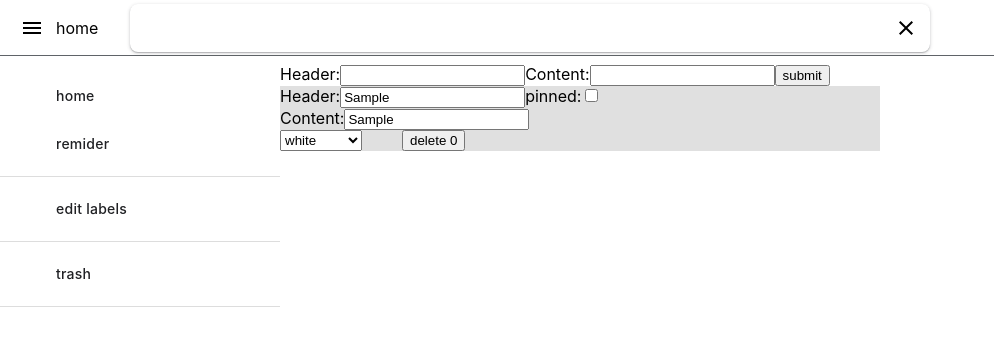
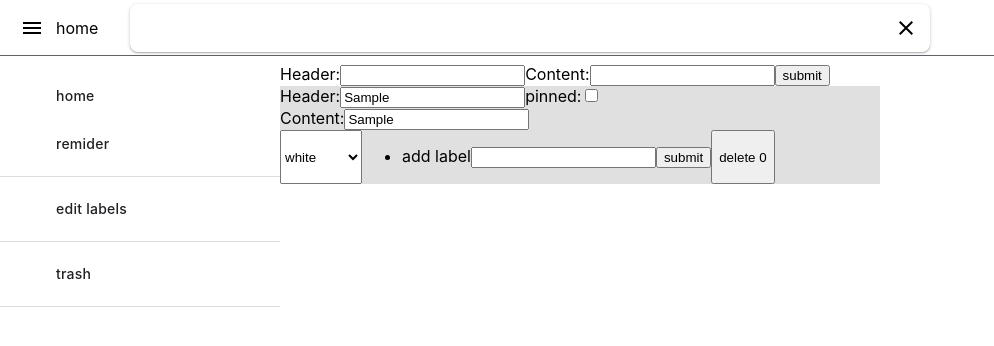
Before and after one commit to SimoTw/keep_front, a React (Create React App) app: page /home in a window 1280 px wide. Both pictures are taken after typing "Sample", "Sample" into the empty fields and a click on the input "submit". Shown: the top 346 px of the page, without its empty margins (0-994 px from the left). Built offline with nearby package versions, Linux system fonts and the light colour scheme.

Commit message:
card tag form

```diff
--- a/src/components/Card.js
+++ b/src/components/Card.js
@@ -1,4 +1,4 @@
-import React, { useMemo, useReducer } from "react";
+import React, { useMemo, useReducer, useState, useEffect } from "react";
 import cx from "classnames";
 import styles from "./Card.module.css";
 import makeColorClassNames from "helpers/makeMapPropToColors";
@@ -11,7 +11,8 @@ export default function Card({
   backgroundColor,
   cardHandlers,
   pinned,
-  labels
+  labels,
+  labelHandlers
 }) {
   const makeOnChange = field => e => {
     cardHandlers.onChange({
@@ -62,7 +63,7 @@ export default function Card({
             </option>
           ))}
         </select>
-        <LabelForm labels={labels} />
+        <LabelForm labels={labels} labelHandlers={labelHandlers} />
         <button onClick={() => cardHandlers.onDeleteClick({ id })}>
           delete {id}
         </button>
@@ -71,13 +72,17 @@ export default function Card({
   );
 }
 
-function reducer(state, action) {
+function cardLabelReducer(state, action) {
   switch (action.type) {
     case "click": {
       const { id } = action;
       return state.map(label =>
         label.id === id ? { ...label, checked: !label.checked } : label
       );
+    }
+    case "reset": {
+      const { labels } = action;
+      return makeInitState(labels);
     }
     default:
       throw new Error(`Unhandled type ${action.type}`);
@@ -91,8 +96,12 @@ function makeInitState(labels, checked = []) {
   }));
 }
 
-function LabelForm({ labels }) {
-  const [state, dispatch] = useReducer(reducer, makeInitState(labels));
+function LabelForm({ labels, labelHandlers }) {
+  const [state, dispatch] = useReducer(cardLabelReducer, makeInitState(labels));
+  const [inp, setInp] = useState("");
+  useEffect(() => {
+    dispatch({ type: "reset", labels });
+  }, [labels]);
   const makeOnChange = id => () => {
     dispatch({ type: "click", id });
   };
@@ -113,6 +122,25 @@ function LabelForm({ labels }) {
               </label>
             </li>
           ))}
+        <li>
+          <form
+            onSubmit={e => {
+              e.preventDefault();
+              labelHandlers.add({ text: inp, to: `/label/${inp}` });
+              setInp("");
+            }}
+          >
+            <label>
+              add label
+              <input
+                type="text"
+                value={inp}
+                onChange={e => setInp(e.target.value)}
+              />
+            </label>
+            <input type="submit" value="submit" />
+          </form>
+        </li>
       </ul>
     </div>
   );
--- a/src/containers/App.js
+++ b/src/containers/App.js
@@ -32,6 +32,7 @@ function App() {
             <Home
               cards={cards}
               labels={sidebarState.labels}
+              labelHandlers={sidebarHandlers.labels}
               cardHandlers={cardHandlers}
             />
           </Route>
--- a/src/pages/Home.js
+++ b/src/pages/Home.js
@@ -2,7 +2,7 @@ import React from "react";
 import Card from "components/Card";
 import CardForm from "containers/CardForm";
 
-export default function Home({ cards, labels, cardHandlers }) {
+export default function Home({ cards, labels, cardHandlers, labelHandlers }) {
   // console.log("cards", cards);
   return (
     <div>
@@ -16,6 +16,7 @@ export default function Home({ cards, labels, cardHandlers }) {
             {...card}
             labels={labels}
             cardHandlers={cardHandlers}
+            labelHandlers={labelHandlers}
           />
         ))}
       </div>
```
